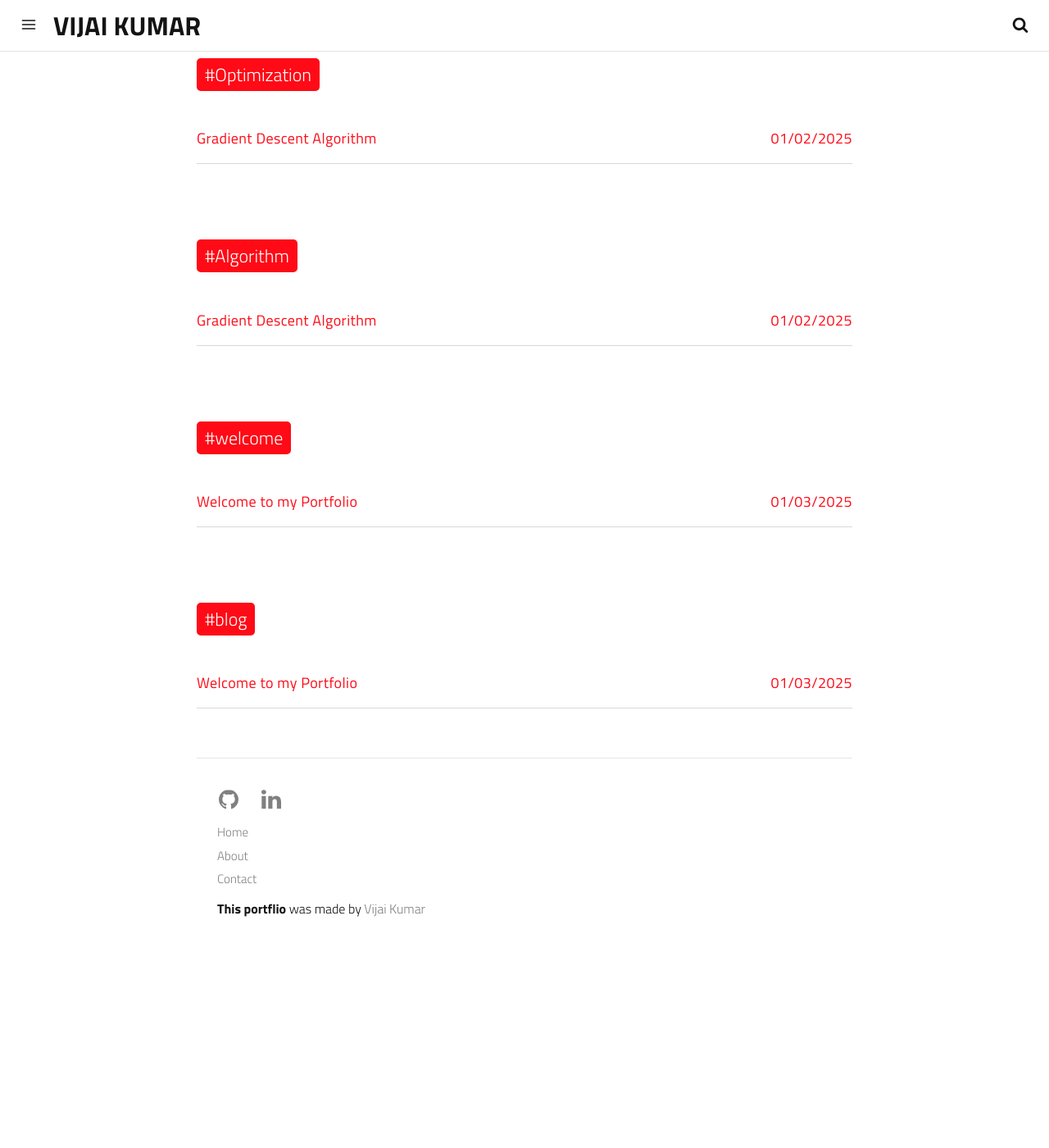
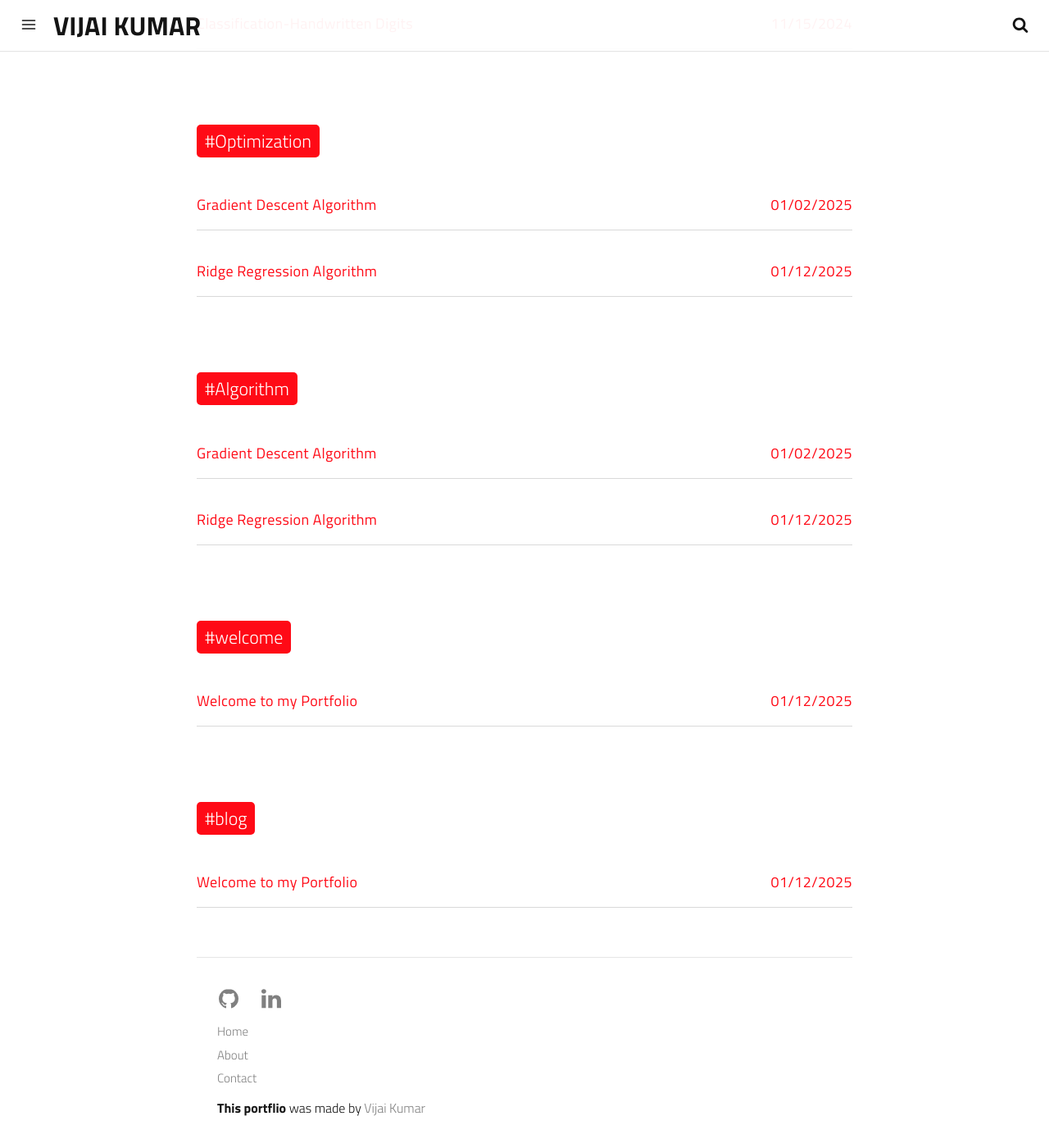
Before and after one commit to VijaikumarSVK/VijaikumarSVK.github.io, a Jekyll site: the page built from tags.html, in a window 1280 px wide and 1400 px high, scrolled down 2157 px. Shown: the whole window at 82% size. Built offline with Jekyll 4.4.1, drawn with Linux system fonts in a browser that asks for light colours; a script that is not in the unit is left out; before the commit the page ends 3314 px from its top, so only the background shows below that; part of the change alters nothing that is shown; some of the changed text lies outside the part shown.

Commit message:
Ridge Regression

````diff
--- /dev/null
+++ b/_posts/2025-01-11-Ridge-Regression-Algorithm.md
@@ -0,0 +1,235 @@
+---
+date: 2025-01-12 12:26:40
+layout: post
+title: Ridge Regression Algorithm
+subtitle: Predicting Olympic Medals with Ridge Regression
+description: Predicting Olympic medal counts using Ridge Regression, exploring data analysis and regularization techniques.
+image: https://res.cloudinary.com/dqqjik4em/image/upload/v1736739086/Ridge-Regression.png
+optimized_image: https://res.cloudinary.com/dqqjik4em/image/upload/f_auto,q_auto/Ridge-Regression
+category: Data Science
+tags:
+  - ML
+  - Optimization
+  - Algorithm
+author: Vijai Kumar
+vj_layout: false
+vj_side_layout: true
+---
+
+**Executive Summary:** TThis project explores the application of Ridge Regression, a regularized linear regression technique, to predict the number of medals a country will win at the Olympic Games. Using historical data on participating teams, including the number of athletes, events participated in, age, height, weight, and previous medal counts, the model aims to identify the key factors contributing to Olympic success. The project demonstrates the entire process, from data preprocessing and model training to evaluation and comparison with the Scikit-learn implementation of Ridge Regression. The analysis reveals the importance of regularization in preventing overfitting and highlights the trade-off between model complexity and predictive accuracy.
+
+The complete Python code and required file for this analysis is available on my <b><a href="https://github.com/VijaikumarSVK/Ridge-Regression">GitHub</a></b>
+
+### Introduction to Gradient Descent
+Predicting the success of Olympic teams is a complex task involving numerous factors. This project utilizes Ridge Regression, a powerful statistical method, to tackle this challenge. Ridge Regression addresses the problem of multicollinearity, where predictor variables are highly correlated, by adding a penalty term to the ordinary least squares objective function. This regularization helps prevent overfitting, leading to a more robust and generalizable model.
+
+#### Data Loading and Preprocessing
+The project begins by loading the Olympic teams' data from a CSV file using pandas. The dataset contains information on various teams, including the year of participation, number of athletes, events participated in, average age, height, weight, and previous medal counts.
+
+<!-- ![alt text](https://res.cloudinary.com/dqqjik4em/image/upload/v1735957419/small%20gradient%20value.png)
+
+A large learning rate might cause the algorithm to overshoot the minimum, potentially leading to divergence.
+![alt text](https://res.cloudinary.com/dqqjik4em/image/upload/v1735957739/larger_gradient_value.png)
+
+Gradient descent, while effective, isn't fool proof. The shape of the cost function can pose challenges. "Irregular terrain" like holes or ridges can prevent finding the absolute best solution (global minimum), sometimes trapping the algorithm in a suboptimal solution (local minimum). Flat areas (plateaus) can also slow progress significantly, requiring extensive computation to traverse. A poor starting point can exacerbate these problems, leading to either a local minimum or slow convergence.
+![alt text](https://res.cloudinary.com/dqqjik4em/image/upload/v1735957857/gradient_pitfall.png)
+
+
+### Implementation: Simple Linear Regression
+The project demonstrates Gradient Descent with a simple linear regression example using NumPy. First, we generate synthetic data for the linear regression.
+
+
+```js
+import numpy as np
+import matplotlib.pyplot as plt
+
+// creating simple linear regression using numpy
+m = 100
+X = 2*np.random.rand(m,1) // creating columns vector
+y = 4 + 3*X+np.random.randn(m,1) // creating column vector
+
+from sklearn.preprocessing import add_dummy_feature
+X_b = add_dummy_feature(X) #adding X0 = 1 to each instance
+theta_best = np.linalg.inv(X_b.T @ X_b) @ X_b.T@ y // @ symbol is doing matrix multiplication
+
+X_new = np.array([[0],[2]])
+X_new_b = add_dummy_feature(X_new)
+y_predict = X_new_b @ theta_best
+y_predict
+// Output
+// array([[4.21509616],
+//        [9.75532293]])
+#plotting Linear Regression chart
+plt.figure(figsize = (6,4))
+plt.plot(X_new, y_predict, 'r-', label = 'Predictions')
+plt.plot(X, y, 'b.')
+plt.xlabel("$x_1$")
+plt.ylabel("$y$", rotation = 0)
+plt.axis([0,2,0,15])
+plt.legend(loc = 'upper left')
+plt.show()
+```
+![alt text](https://res.cloudinary.com/dqqjik4em/image/upload/v1735957857/linear_model_predictions_plot.png)
+
+### Types of Gradient Descent
+The project explores three main variations of Gradient Descent.
+#### Batch Gradient Descent
+Batch Gradient Descent calculates the gradient using the entire training set in each iteration. This makes it precise but computationally expensive for large datasets
+
+
+```js
+// Implementing Batch Gradient Descent
+eta = 0.1 #learning rate
+n_epochs = 1000
+m = len(X_b) # number of instances
+
+np.random.seed(42)
+theta = np.random.randn(2,1)
+
+for epoch in range(n_epochs):
+    gradients = 2/m*X_b.T @ (X_b @ theta - y)
+    theta = theta - eta *gradients
+print(theta)
+// array([[4.21509616],
+//        [2.77011339]])
+```
+
+The impact of different learning rates on Batch Gradient Descent is visualized.
+
+```js
+// function to plot gradient descent with different learning rates
+import matplotlib as mpl
+
+def plot_gradient_descent(theta, eta):
+    m = len(X_b)
+    plt.plot(X,y, "b.")
+    n_epochs = 1000
+    n_shown = 20
+    theta_path = []
+    for epoch in range(n_epochs):
+        if epoch < n_shown:
+            y_predict = X_new_b @ theta
+            color = mpl.colors.rgb2hex(plt.cm.OrRd(epoch /  n_shown + 0.15))
+            plt.plot(X_new, y_predict, linestyle = 'solid', color= color)
+        gradients = 2/m *  X_b.T @ (X_b @ theta - y)
+        theta= theta -eta * gradients
+        theta_path.append(theta)
+    plt.xlabel("$x_1$")
+    plt.axis([0, 2, 0, 15])
+    plt.grid()
+    plt.title(fr"$\eta = {eta}$")
+    return theta_path
+```
+
+```js
+// calling the function with different eta values and plotting
+np.random.seed(42)
+theta = np.random.randn(2,1)
+
+plt.figure(figsize = (10,4))
+plt.subplot(131)
+plot_gradient_descent(theta, eta = 0.02)
+plt.ylabel("$y$", rotation=0)
+plt.subplot(132)
+theta_path_bgd = plot_gradient_descent(theta, eta=0.1)
+plt.gca().axes.yaxis.set_ticklabels([])
+plt.subplot(133)
+plt.gca().axes.yaxis.set_ticklabels([])
+plot_gradient_descent(theta, eta=0.5)
+plt.show()
+```
+![alt text](https://res.cloudinary.com/dqqjik4em/image/upload/v1735959258/gradient_descent_plot.png)
+
+#### Stochastic Gradient Descent
+Stochastic Gradient Descent (SGD) updates the parameters based on the gradient calculated from a single, randomly selected instance in the training dataset. While computationally efficient, its convergence is more erratic due to its stochastic nature.
+
+```js
+theta_path_sgd = []
+n_epochs = 50
+t0, t1 = 5,50  // learning schedule hyper parameters
+
+def learning_schedule(t):
+    return t0/(t + t1)
+
+np.random.seed(42)
+theta = np.random.randn(2,1)
+n_shown = 20
+plt.figure(figsize = (6,4))
+
+for epoch in range(n_epochs):
+    for iteration in range(m):
+
+        if epoch == 0 and iteration < n_shown:
+            y_predict = X_new_b @ theta
+            color = mpl.colors.rgb2hex(plt.cm.OrRd(iteration / n_shown + 0.15))
+            plt.plot(X_new, y_predict, color=color)
+
+        random_index = np.random.randint(m)
+        xi = X_b[random_index : random_index +1]
+        yi = y[random_index : random_index + 1]
+        gradients = 2 * xi.T @ (xi @ theta - yi ) // for SGC do not divide by m
+        eta = learning_schedule(epoch * m + iteration)
+        theta = theta - eta *gradients
+        theta_path_sgd.append(theta)
+
+plt.plot(X, y, "b.")
+plt.xlabel("$x_1$")
+plt.ylabel("$y$", rotation=0)
+plt.axis([0, 2, 0, 15])
+plt.grid()
+save_fig("sgd_plot")
+plt.show()
+```
+![alt text](https://res.cloudinary.com/dqqjik4em/image/upload/v1735959824/sgd_plot.png)
+
+#### Mini-Batch Gradient Descent
+Mini-Batch Gradient Descent strikes a balance between Batch GD and SGD. It calculates the gradient using a small, randomly selected subset (mini-batch) of the training set. This approach leverages the efficiency of matrix operations, particularly beneficial when using GPUs.
+
+```js
+from math import ceil
+n_epochs = 50
+minibatch_size = 20
+n_batches_per_epoch = ceil(m/ minibatch_size)
+np.random.seed(42)
+theta = np.random.randn(2,1)
+t0, t1 = 200, 1000 // learning schecule hyperparameters
+
+def learning_schedule(t):
+    return t0/(t+t1)
+
+theta_path_mgd = []
+
+for epoch in range(n_epochs):
+    shuffled_indices = np.random.permutation(m)
+    X_b_shuffled = X_b[shuffled_indices]
+    y_shuffled = y[shuffled_indices]
+
+    for iteration in range(0, n_batches_per_epoch):
+        idx = iteration * minibatch_size
+        xi = X_b_shuffled[idx:idx + minibatch_size]
+        yi = y_shuffled[idx:idx+minibatch_size]
+
+        gradients = 2 / minibatch_size * xi.T@(xi@theta - yi)
+        eta = learning_schedule(iteration)
+        theta = theta - eta * gradients
+        theta_path_mgd.append(theta)
+
+theta_path_bgd = np.array(theta_path_bgd)
+theta_path_sgd = np.array(theta_path_sgd)
+theta_path_mgd = np.array(theta_path_mgd)
+
+plt.figure(figsize=(7, 4))
+plt.plot(theta_path_sgd[:, 0], theta_path_sgd[:, 1], "r-s", linewidth=1,label="Stochastic")
+plt.plot(theta_path_mgd[:, 0], theta_path_mgd[:, 1], "g-+", linewidth=2,label="Mini-batch")
+plt.plot(theta_path_bgd[:, 0], theta_path_bgd[:, 1], "b-o", linewidth=3,label="Batch")
+plt.legend(loc="upper left")
+plt.xlabel(r"$\theta_0$")
+plt.ylabel(r"$\theta_1$   ", rotation=0)
+plt.axis([2.6, 4.6, 2.3, 3.4])
+plt.grid()
+plt.show()
+```
+![alt text](https://res.cloudinary.com/dqqjik4em/image/upload/v1735959830/gradient_descent_paths_plot.png)
+
+### Conclusion
+This project provides a comprehensive overview of the Gradient Descent algorithm and its variants. It highlights the importance of the learning rate and the trade-offs between computational cost and convergence behavior for each type of Gradient Descent. The implementation using NumPy demonstrates the core concepts and facilitates understanding of these optimization techniques crucial for machine learning. -->
--- a/_posts/2025-01-03-about-me.md
+++ b/_posts/2025-01-12-about-me.md
@@ -1,5 +1,5 @@
 ---
-date: 2025-01-03 23:48:05
+date: 2025-01-12 23:48:05
 layout: post
 title: Welcome to my Portfolio
 subtitle: 'Showcasing My Data Analytics & Machine Learning Journey'
````
